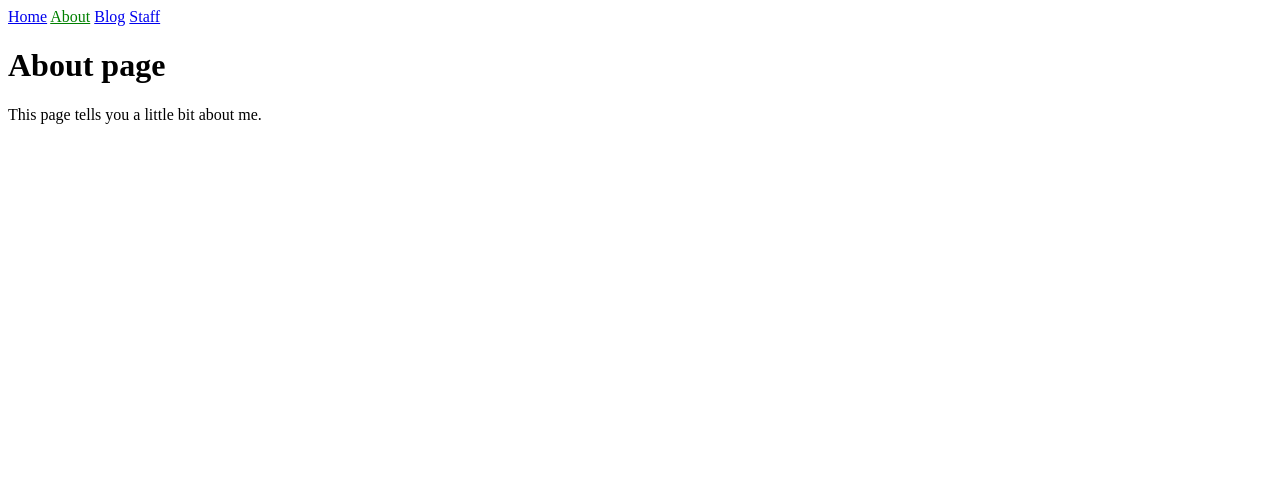
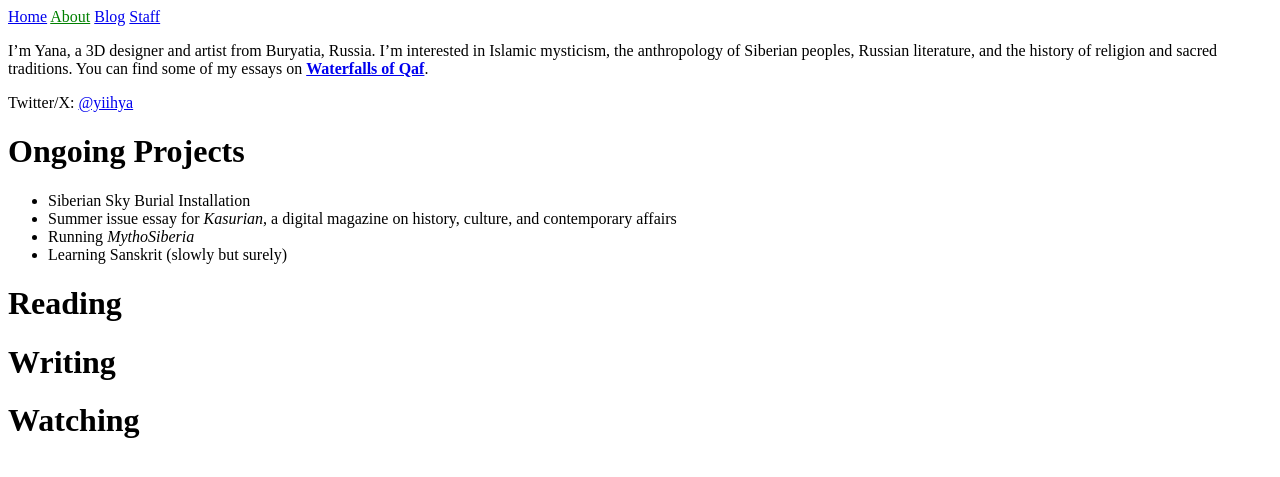
Before and after one commit to yanazuray/waterfalls-of-qaf, a Jekyll site: the page built from about.md, in a window 1280 px wide. Shown: the top 477 px of the page. Built offline with Jekyll 4.4.1, drawn with Linux system fonts in a browser that asks for light colours.

Commit message:
Updated content on the About page

```diff
--- a/about.md
+++ b/about.md
@@ -2,6 +2,19 @@
 layout: default
 title: About
 ---
-# About page
+I'm Yana, a 3D designer and artist from Buryatia, Russia. I’m interested in Islamic mysticism, the anthropology of Siberian peoples, Russian literature, and the history of religion and sacred traditions. You can find some of my essays on [**Waterfalls of Qaf**](https://waterfallsofqaf.substack.com/).
 
-This page tells you a little bit about me.
+Twitter/X: [@yiihya](https://twitter.com/yiihya)
+
+# Ongoing Projects
+
+- Siberian Sky Burial Installation
+- Summer issue essay for _Kasurian_, a digital magazine on history, culture, and contemporary affairs
+- Running _MythoSiberia_
+- Learning Sanskrit (slowly but surely)
+
+# Reading
+
+# Writing
+
+# Watching
```
